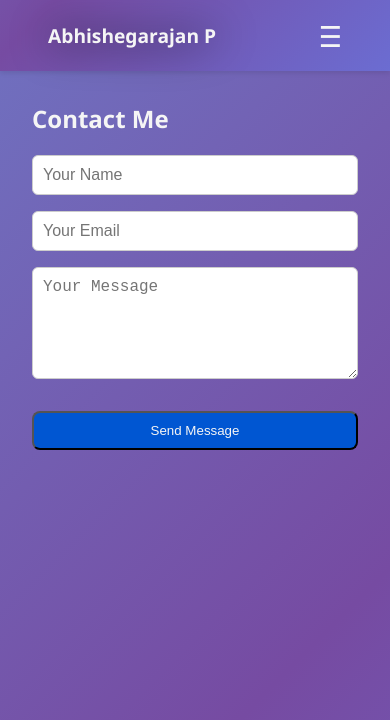
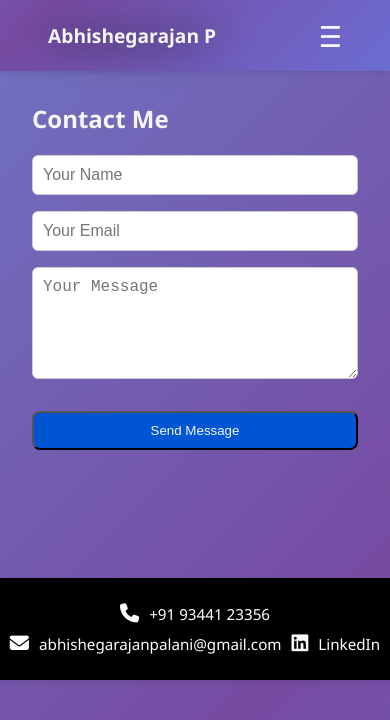
Before and after one commit to Ukthi-R/Abhii-Portfolio, a plain HTML site: page contact.html in a window 390 px wide. Drawn offline with nearby package versions, Linux system fonts and the light colour scheme.

Commit message:
Update commit

```diff
--- a/style.css
+++ b/style.css
@@ -183,7 +183,7 @@ section.home { text-align: center; }
   padding: 10px 0;
   text-align: center;
   width: 100%;
-  margin-top: 345px;
+  margin-top: 75px;
 }
 
 .contact-list {
@@ -273,7 +273,7 @@ section.home { text-align: center; }
   }
 
   .contact-footer {
-    margin-top: 350px;
+    margin-top: 80px;
     padding-bottom: 10px;
   }
 
@@ -286,7 +286,7 @@ section.home { text-align: center; }
 
 /* small helper to avoid horizontal scroll */
 html, body {
-  height: 100%;
+  /* height: 100%; */
   width:100%;
   overflow-x:hidden;
 }
```
